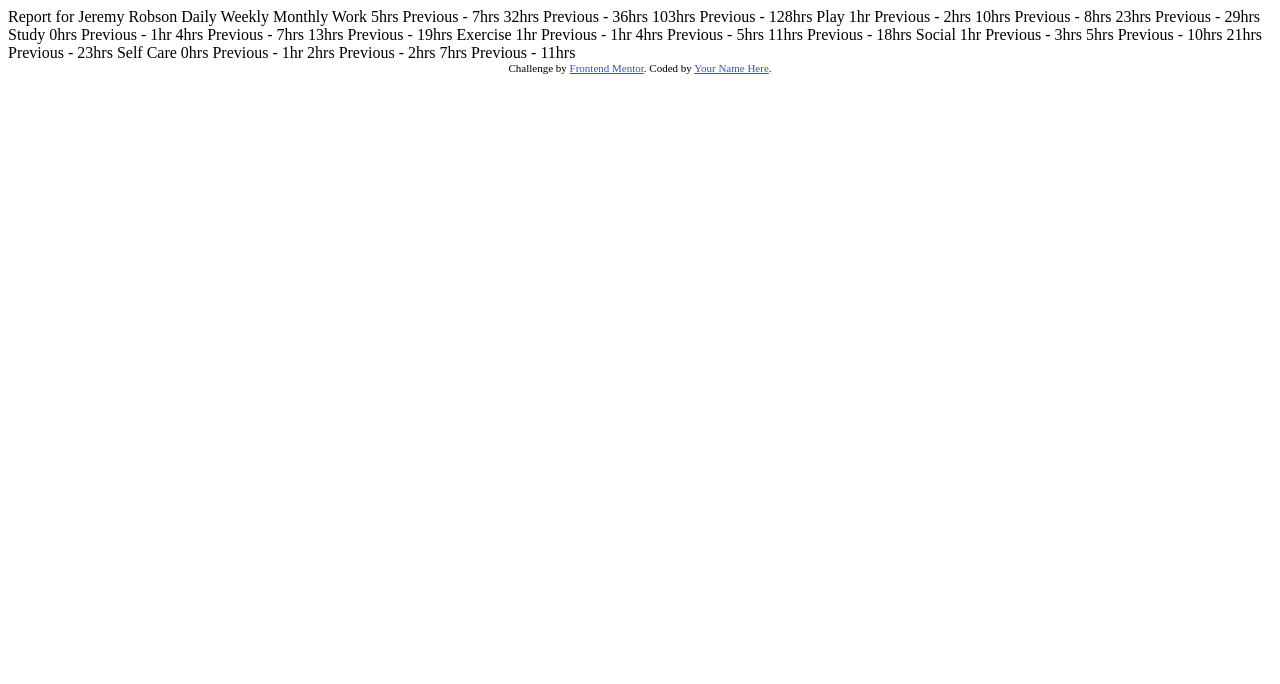
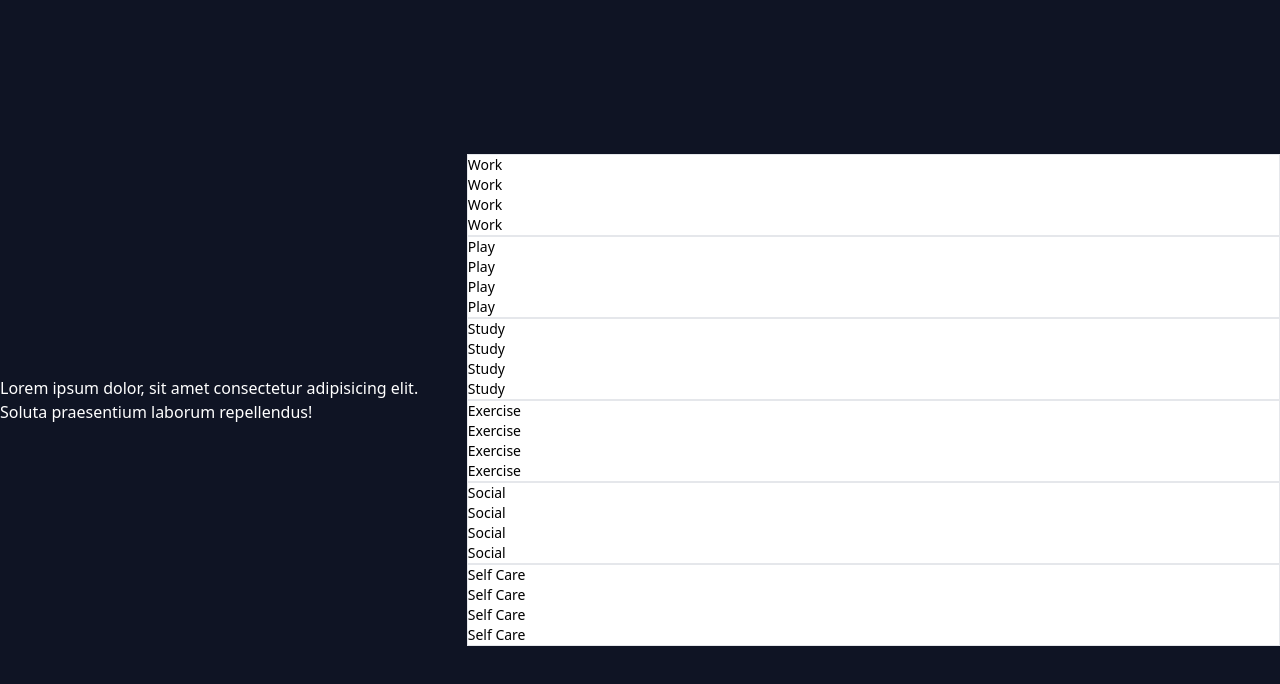
Before and after one commit to cyberdiego33/Time-tracking-dashboard, a plain HTML site: page index.html in a window 1280 px wide. Drawn offline with nearby package versions, Linux system fonts and the light colour scheme.

Commit message:
done the fetching

```diff
--- a/index.html
+++ b/index.html
@@ -8,73 +8,18 @@
 
   <title>Frontend Mentor | Time tracking dashboard</title>
 
-  <!-- Feel free to remove these styles or customise in your own stylesheet 👍 -->
-  <style>
-    .attribution { font-size: 11px; text-align: center; }
-    .attribution a { color: hsl(228, 45%, 44%); }
-  </style>
+  <script src="https://cdn.tailwindcss.com"></script>
+
+  <script src="script.js" defer></script>
 </head>
-<body>
-
-  Report for
-  Jeremy Robson
-
-  Daily
-  Weekly
-  Monthly
-
-  Work
-  5hrs <!-- daily -->
-  Previous - 7hrs <!-- daily -->
-  32hrs <!-- weekly -->
-  Previous - 36hrs <!-- weekly -->
-  103hrs <!-- monthly -->
-  Previous - 128hrs <!-- monthly -->
-
-  Play
-  1hr <!-- daily -->
-  Previous - 2hrs <!-- daily -->
-  10hrs <!-- weekly -->
-  Previous - 8hrs <!-- weekly -->
-  23hrs <!-- monthly -->
-  Previous - 29hrs <!-- monthly -->
-
-  Study
-  0hrs <!-- daily -->
-  Previous - 1hr <!-- daily -->
-  4hrs <!-- weekly -->
-  Previous - 7hrs <!-- weekly -->
-  13hrs <!-- monthly -->
-  Previous - 19hrs <!-- monthly -->
-
-  Exercise
-  1hr <!-- daily -->
-  Previous - 1hr <!-- daily -->
-  4hrs <!-- weekly -->
-  Previous - 5hrs <!-- weekly -->
-  11hrs <!-- monthly -->
-  Previous - 18hrs <!-- monthly -->
-
-  Social
-  1hr <!-- daily -->
-  Previous - 3hrs <!-- daily -->
-  5hrs <!-- weekly -->
-  Previous - 10hrs <!-- weekly -->
-  21hrs <!-- monthly -->
-  Previous - 23hrs <!-- monthly -->
-
-  Self Care
-  0hrs <!-- daily -->
-  Previous - 1hr <!-- daily -->
-  2hrs <!-- weekly -->
-  Previous - 2hrs <!-- weekly -->
-  7hrs <!-- monthly -->
-  Previous - 11hrs <!-- monthly -->
-
-
-  <div class="attribution">
-    Challenge by <a href="https://www.frontendmentor.io?ref=challenge" target="_blank">Frontend Mentor</a>.
-    Coded by <a href="#">Your Name Here</a>.
-  </div>
+<body class="min-h-screen flex justify-center items-center bg-[#0f1424ff] ">
+  <div class="text-white">Lorem ipsum dolor, sit amet consectetur adipisicing elit. Soluta praesentium laborum repellendus!</div>
+  <div class="container"></div>
+  <!-- <div class="text-sm bg-white">
+    <p></p>
+    <p></p>
+    <p></p>
+    <p></p>
+  </div> -->
 </body>
 </html>
--- a/script.js
+++ b/script.js
@@ -0,0 +1,22 @@
+`use strict`;
+
+const container = document.querySelector(".container");
+
+let dataJson;
+
+fetch("data.json")
+  .then((response) => response.json())
+  .then((data) => {
+    data.forEach((element) => {
+      console.log(element);
+
+      let string = `<div class="text-sm bg-white border">
+                        <p>${element.title}</p>
+                        <p>${element.title}</p>
+                        <p>${element.title}</p>
+                        <p>${element.title}</p>
+                    </div>`;
+
+      container.insertAdjacentHTML("beforeend", string);
+    });
+  });
```
Also changed, not shown: style-guide.md (+1 -1 lines).
